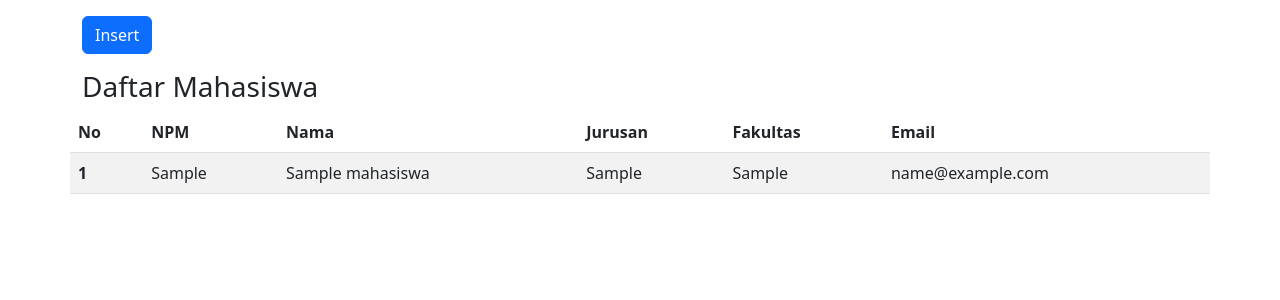
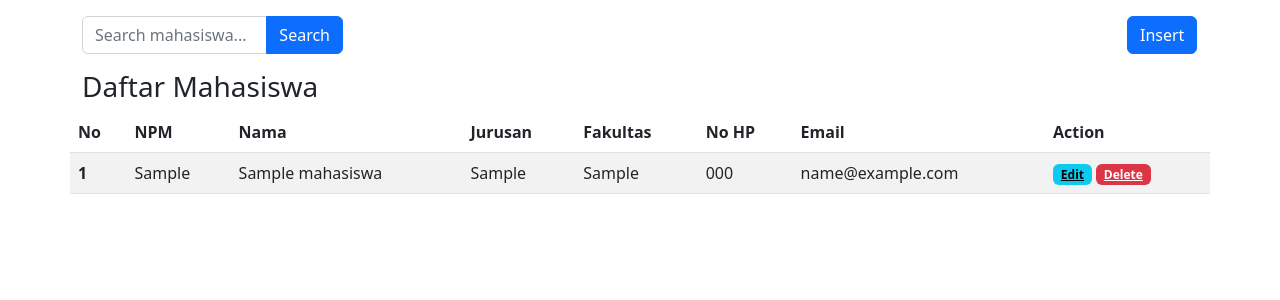
Before and after one commit to althafariq/pemro-framework, a CodeIgniter app: page /ci/mahasiswa in a window 1280 px wide. Shown: the part 56-356 px from the top of the page. Run offline with CodeIgniter, Linux system fonts and the light colour scheme; tables that the repository leaves empty or names only in its code hold one stand-in row (values such as "Sample post").

Commit message:
add feature edit, delete & search

```diff
--- a/application/controllers/Mahasiswa.php
+++ b/application/controllers/Mahasiswa.php
@@ -10,9 +10,12 @@ class Mahasiswa extends CI_Controller {
     public function index(){
         $data['title'] = 'Mahasiswa';
         $data['mahasiswa'] = $this->Mahasiswa_model->getAllMahasiswa();
+        if ($this->input->post('keyword')) {
+            $data['mahasiswa'] = $this->Mahasiswa_model->findMahasiswa();
+        }
 
         $this->load->view('templates/header', $data);
-        $this->load->view('mahasiswa/index');
+        $this->load->view('mahasiswa/index', $data);
 		$this->load->view('templates/footer');
     }
 
@@ -23,14 +26,40 @@ class Mahasiswa extends CI_Controller {
         $this->form_validation->set_rules('npm', 'NPM', 'required|numeric');
         $this->form_validation->set_rules('jurusan', 'Jurusan', 'required');
         $this->form_validation->set_rules('fakultas', 'Fakultas', 'required');
-        $this->form_validation->set_rules('email', 'Email', 'required');
+        $this->form_validation->set_rules('hp', 'No HP', 'required|numeric');
         if ($this->form_validation->run() == FALSE) {
             $this->load->view('templates/header', $data);
             $this->load->view('mahasiswa/add');
             $this->load->view('templates/footer');
         } else {
             $this->Mahasiswa_model->insertDataMahasiswa();
-            $this->session->set_flashdata('flash');
+            $this->session->set_flashdata('flash', "added");
+            redirect('mahasiswa');
+        }
+    }
+
+    public function delete($npm) {
+        $this->Mahasiswa_model->deleteMahasiswa($npm);
+        $this->session->set_flashdata('flash', "deleted");
+        redirect('mahasiswa');
+    }
+
+    public function edit($npm){
+        $data['title'] = 'Edit Data Mahasiswa';
+        $data['mahasiswa'] = $this->Mahasiswa_model->getMahasiswabyNPM($npm);
+
+        $this->form_validation->set_rules('nama', 'Name', 'required');
+        $this->form_validation->set_rules('npm', 'NPM', 'required|numeric');
+        $this->form_validation->set_rules('jurusan', 'Jurusan', 'required');
+        $this->form_validation->set_rules('fakultas', 'Fakultas', 'required');
+        $this->form_validation->set_rules('hp', 'No HP', 'required|numeric');
+        if ($this->form_validation->run() == FALSE) {
+            $this->load->view('templates/header', $data);
+            $this->load->view('mahasiswa/edit', $data);
+            $this->load->view('templates/footer');
+        } else {
+            $this->Mahasiswa_model->editDataMahasiswa();
+            $this->session->set_flashdata('flash', "edited");
             redirect('mahasiswa');
         }
     }
--- a/application/models/Mahasiswa_model.php
+++ b/application/models/Mahasiswa_model.php
@@ -3,7 +3,10 @@ defined('BASEPATH') OR exit('No direct script access allowed');
 
 class Mahasiswa_model extends CI_Model {
     public function getAllMahasiswa() {
-        return $this->db->get('mahasiswa')->result_array();
+        $sql = "SELECT * FROM mahasiswa ORDER BY npm ASC";
+
+        return $this->db->query($sql)->result();
+        //return $this->db->get('mahasiswa')->result();
     }
 
     public function insertDataMahasiswa() {
@@ -12,12 +15,46 @@ class Mahasiswa_model extends CI_Model {
             "nama" => $this->input->post('nama', true),
             "jurusan" => $this->input->post('jurusan', true),
             "fakultas" => $this->input->post('fakultas', true),
-            "email" => $this->input->post('email', true)
+            "hp" => $this->input->post('hp', true),
+            "email" => $this->input->post('npm') . "@student.upnjatim.ac.id"
         ];
 
         $this->db->insert('mahasiswa', $data);
     }
 
+    public function deleteMahasiswa($npm) {
+        $this->db->where('npm', $npm);
+        $this->db->delete('mahasiswa');
+    }
+
+    public function getMahasiswabyNPM($npm) {
+        return $this->db->get_where('mahasiswa', ['npm' => $npm])->row();
+    }
+
+    public function editDataMahasiswa() {
+        $data = [
+            "npm" => $this->input->post('npm', true),
+            "nama" => $this->input->post('nama', true),
+            "jurusan" => $this->input->post('jurusan', true),
+            "fakultas" => $this->input->post('fakultas', true),
+            "hp" => $this->input->post('hp', true),
+            "email" => $this->input->post('npm') . "@student.upnjatim.ac.id"
+        ];
+
+        $this->db->where('npm', $this->input->post('npm'));
+        $this->db->update('mahasiswa', $data);
+    }
+
+    public function findMahasiswa() {
+        $keyword = $this->input->post('keyword', true);
+        $this->db->like('nama', $keyword);
+        $this->db->or_like('npm', $keyword);
+        $this->db->or_like('jurusan', $keyword);
+        $this->db->or_like('fakultas', $keyword);
+        $this->db->or_like('hp', $keyword);
+        $this->db->or_like('email', $keyword);
+        return $this->db->get('mahasiswa')->result();
+    }
 }
 
 ?>
--- a/application/views/mahasiswa/index.php
+++ b/application/views/mahasiswa/index.php
@@ -3,20 +3,35 @@
     <div class="row mt-3">
         <div class="col-md-6">
             <div class="alert alert-success alert-dismissible fade show" role="alert">
-                New mahasiswa <strong>added successfully</strong> <?= $this->session->flashdata('flash'); ?>.
+                Data <strong><?= $this->session->flashdata('flash'); ?></strong> succesfully.
                 <button type="button" class="btn-close" data-bs-dismiss="alert" aria-label="Close"></button>
             </div>
         </div>
     </div>
     <?php endif; ?>
 
-<div class="row mt-3">
-    <div class="col-md-6">
-        <a href="<?= base_url(); ?>mahasiswa/add" class="btn btn-primary">Insert</a>
+    <div class="row mt-3 justify-content-between">
+        <div class="col-4 w-25">
+            <form action="" method="post">
+            <div class="input-group">
+                <input type="text" class="form-control" placeholder="Search mahasiswa..." name="keyword">
+                <button class="btn btn-primary" type="submit">Search</button>
+                </div>
+            </form>
+        </div>
+        <div class="col-1 float-end">
+            <a href="<?= base_url(); ?>mahasiswa/add" class="btn btn-primary" >Insert</a>
+        </div>
     </div>
-</div>
+
     <div class="row mt-3">
         <h3>Daftar Mahasiswa</h3>
+        <?php if( empty($mahasiswa)) : ?>
+            <div class="alert alert-danger" role="alert">
+            Data not found.
+            </div>
+        <?php endif; ?>
+
         <table class="table table-striped">
         <thead>
             <tr>
@@ -25,7 +40,9 @@
             <th scope="col">Nama</th>
             <th scope="col">Jurusan</th>
             <th scope="col">Fakultas</th>
+            <th scope="col">No HP</th>
             <th scope="col">Email</th>
+            <th scope="col">Action</th>
             </tr>
         </thead>
         <tbody>
@@ -35,11 +52,16 @@
             $i++; ?>
             <tr>
             <th scope="row"><?php echo $i; ?></th>
-            <td><?php echo $mhs['npm'] ?></td>
-            <td><?php echo $mhs['nama'] ?></td>
-            <td><?php echo $mhs['jurusan'] ?></td>
-            <td><?php echo $mhs['fakultas'] ?></td>
-            <td><?php echo $mhs['email'] ?></td>
+            <td><?php echo $mhs->npm ?></td>
+            <td><?php echo $mhs->nama ?></td>
+            <td><?php echo $mhs->jurusan ?></td>
+            <td><?php echo $mhs->fakultas ?></td>
+            <td><?php echo $mhs->hp ?></td>
+            <td><?php echo $mhs->email ?></td>
+            <td>
+                <a href="<?php echo base_url(); ?>mahasiswa/edit/<?php echo $mhs->npm ?>" class="badge text-bg-info">Edit</a>
+                <a href="<?php echo base_url(); ?>mahasiswa/delete/<?php echo $mhs->npm ?>" class="badge text-bg-danger" onclick="return confirm('Delete this mahasiswa?');">Delete</a>
+            </td>
             </tr>
             <?php endforeach; ?>
         </tbody>
```
Also changed, not shown: application/views/mahasiswa/edit.php (renamed from system/database/drivers/sqlite/sqlite_utility.php, +42 -62 lines), assets/img/close.png (added).
